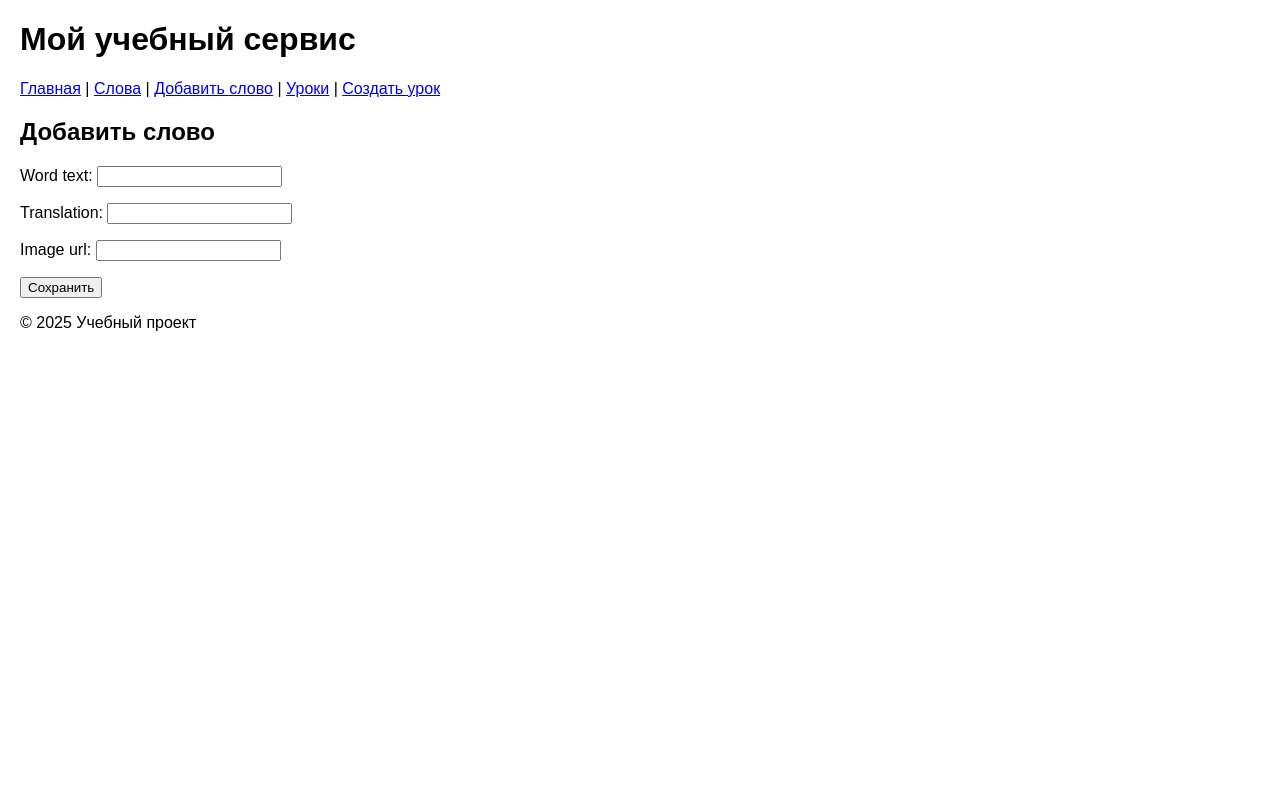
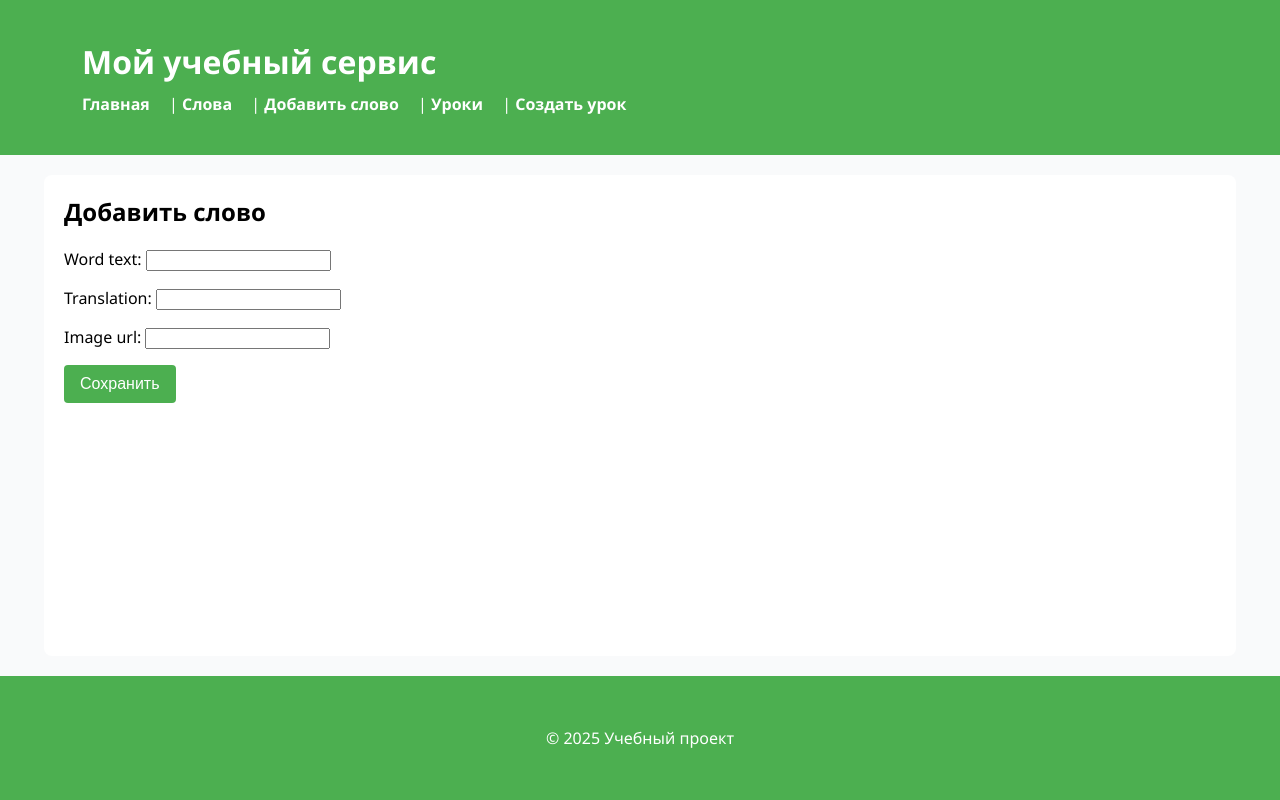
Before and after one commit to sarseniy/education, a Django app: page /words/add/ in a window 1280 px wide. Run offline with Django 5.2, Linux system fonts and the light colour scheme.

Commit message:
upd styles

```diff
--- a/education_app/static/education_app/css/main.css
+++ b/education_app/static/education_app/css/main.css
@@ -1,17 +1,122 @@
-body {
-  font-family: Arial, sans-serif;
-  margin: 20px;
+html, body {
+    font-family: 'Segoe UI', Tahoma, Geneva, Verdana, sans-serif;
+    background-color: #f9fafb;
+    margin: 0;
+    padding: 0;
+    display: flex;
+    flex-direction: column;
+    min-height: 100vh;
 }
+
+main {
+    flex: 1
+}
+
+.container {
+    width: 90%;
+    max-width: 1200px;
+    margin: 0 auto;
+    padding: 20px;
+}
+
+header {
+    background-color: #4CAF50;
+    padding: 20px;
+    color: #fff;
+    margin-bottom: 20px;
+}
+
+header h1 {
+    margin: 0;
+}
+
+nav {
+    margin-top: 10px;
+}
+
+nav a {
+    color: #fff;
+    text-decoration: none;
+    margin-right: 15px;
+    font-weight: bold;
+    transition: opacity 0.2s ease-in-out;
+}
+
+nav a:hover {
+    opacity: 0.7;
+}
+
+.content {
+    background-color: #fff;
+    border-radius: 8px;
+    padding: 20px;
+}
+
+/* Таблица */
 table {
-  border-collapse: collapse;
-  width: 100%;
+    border-collapse: collapse;
+    width: 100%;
+    margin-top: 15px;
 }
+
 th, td {
-  border: 1px solid #ddd;
-  padding: 8px;
+    border: 1px solid #ddd;
+    padding: 12px 8px;
+    text-align: left;
 }
-tr:nth-child(even){background-color: #f2f2f2;}
+
 th {
-  background-color: #4CAF50;
-  color: white;
+    background-color: #4CAF50;
+    color: #fff;
 }
+
+tr:nth-child(even) {
+    background-color: #f2f2f2;
+}
+
+button {
+    background-color: #4CAF50;
+    border: none;
+    color: #fff;
+    padding: 10px 16px;
+    cursor: pointer;
+    font-size: 1rem;
+    border-radius: 4px;
+    transition: background-color 0.2s;
+}
+
+button:hover {
+    background-color: #43a047;
+}
+
+/* Футер */
+footer {
+    background-color: #4CAF50;
+    color: #fff;
+    text-align: center;
+    padding: 15px;
+    margin-top: 20px;
+}
+
+h2 {
+    margin-top: 0;
+}
+
+ul {
+    list-style-type: none;
+    padding-left: 0;
+}
+
+ul li {
+    margin-bottom: 10px;
+}
+
+li ul {
+    margin-top: 10px;
+    margin-left: 20px;
+}
+
+li ul li {
+    list-style-type: disc;
+    margin-bottom: 0;
+}
--- a/education_app/templates/education_app/base.html
+++ b/education_app/templates/education_app/base.html
@@ -9,6 +9,7 @@
 </head>
 <body>
     <header>
+      <div class="container">
       <h1>Мой учебный сервис</h1>
       <nav>
         <a href="{% url 'home' %}">Главная</a> |
@@ -17,15 +18,19 @@
         <a href="{% url 'lesson_list' %}">Уроки</a> |
         <a href="{% url 'lesson_add' %}">Создать урок</a>
       </nav>
+      </div>
     </header>
 
-    <div>
+    <main class="container content">
         {% block content %}
         {% endblock %}
-    </div>
+    </main>
+
 
     <footer>
+        <div class="container">
         <p>© 2025 Учебный проект</p>
+        </div>
     </footer>
 </body>
 </html>
```
